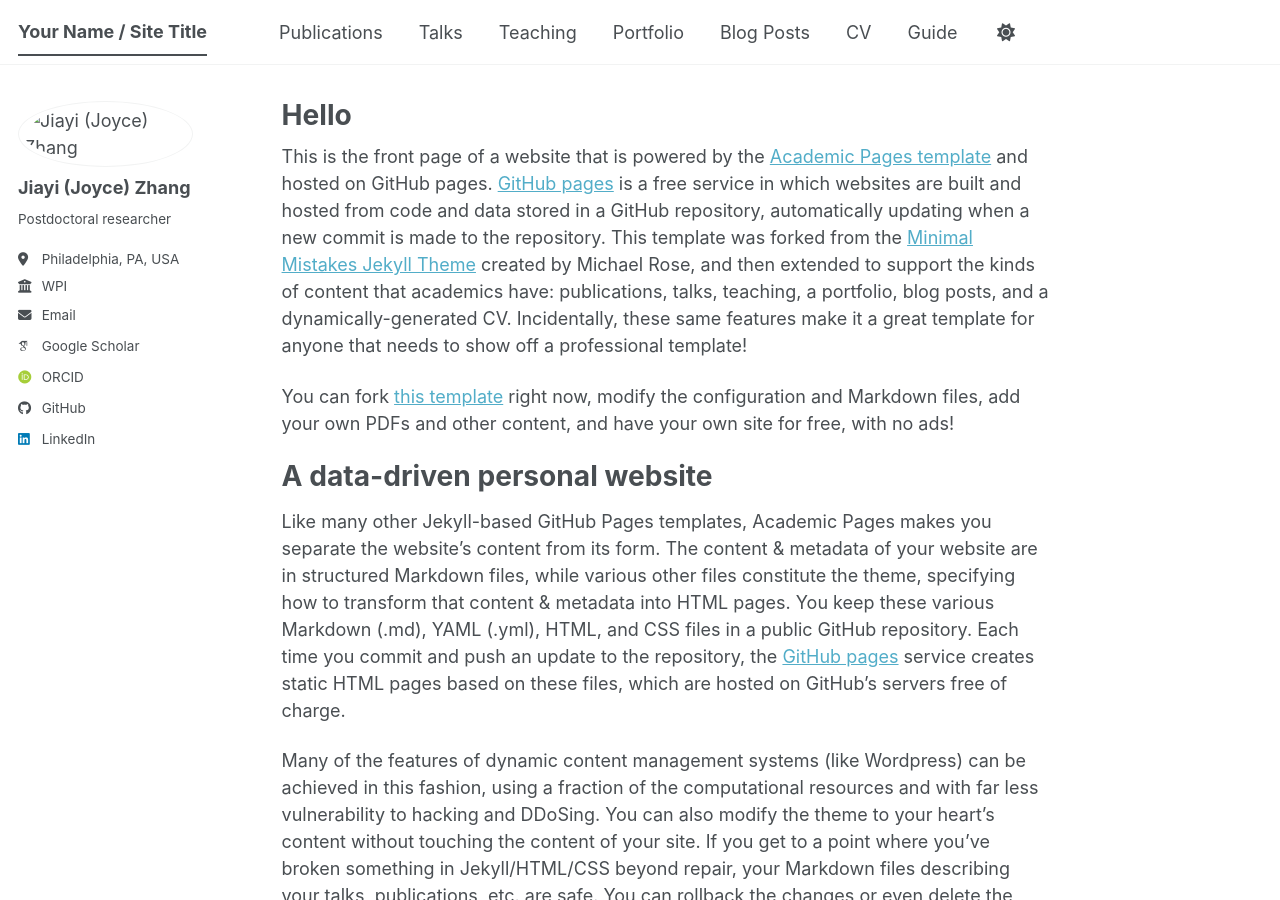
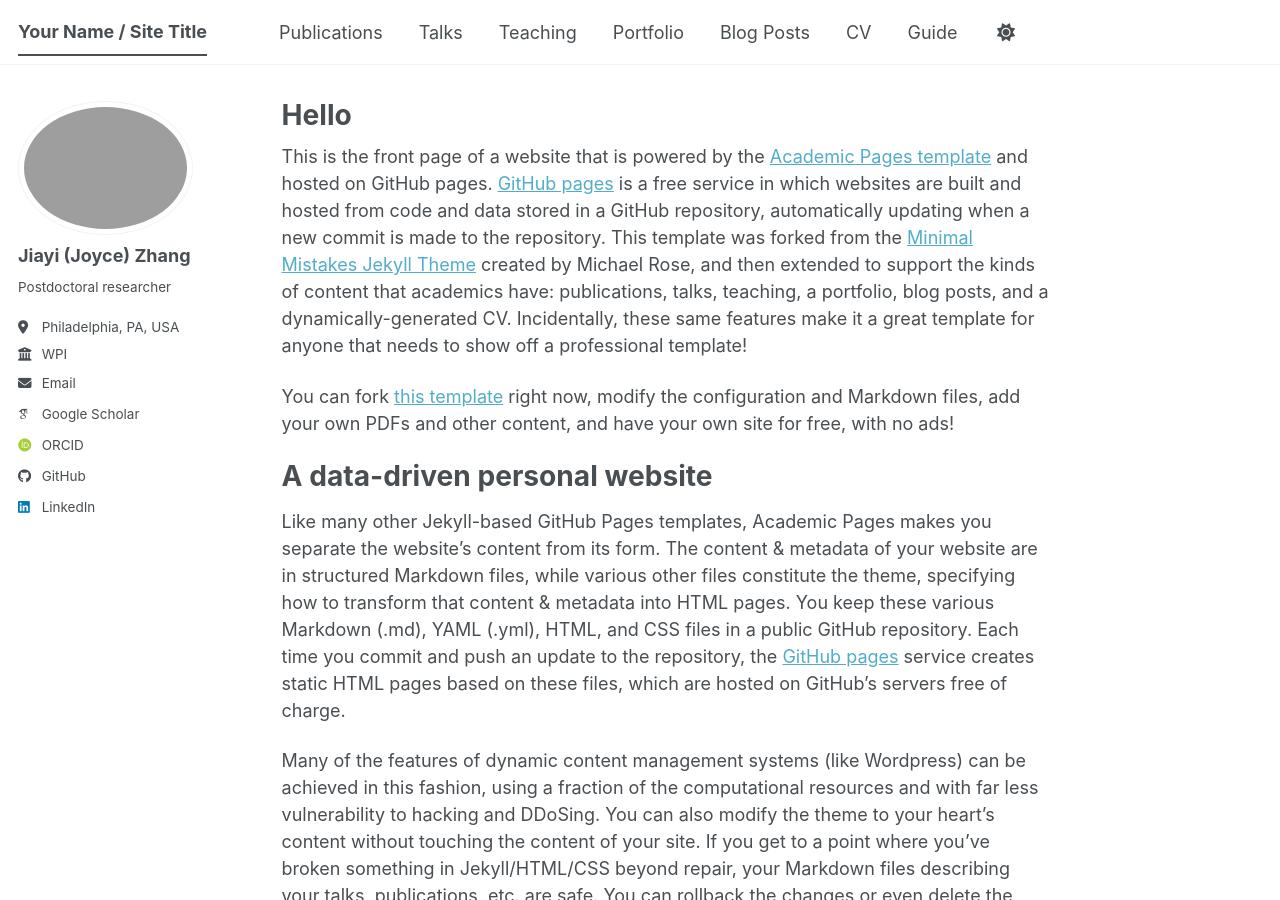
Before and after one commit to JZ2655/jz2655.github.io, a Jekyll site: the page built from _pages/about.md, in a window 1280 px wide and 900 px high. Built offline with Jekyll 4.4.1, drawn with Linux system fonts in a browser that asks for light colours; some web fonts are replaced; a script bundle is joined from its source files by our own code; library files that are not in the unit come from our copies.

Commit message:
Update _config.yml

```diff
--- a/_config.yml
+++ b/_config.yml
@@ -12,7 +12,7 @@
 title                    : "Your Name / Site Title"
 title_separator          : "-"
 name                     : &name "Your Name"
-description              : &description "Your Name's academic portfolio"   # Update this with a general description of your site, this is the default if not overridden by a page
+description              : &description "Joyce's academic portfolio"   # Update this with a general description of your site, this is the default if not overridden by a page
 url                      : https://academicpages.github.io # The base hostname & protocol for your site e.g. "https://[your GitHub username].github.io",
                                                            # or if you already have some other page hosted on Github then use "https://[your GitHub username].github.io/[Your Repo Name]"
 baseurl                  : "" # the subpath of your site, e.g. "/blog"
@@ -23,7 +23,7 @@
 #               Additional customization can be done by editing /_includes/author-profile.html
 author:
   # Biographic information
-  avatar           : "profile_joyce.png"
+  avatar           : "images/profile.png"
   name             : "Jiayi (Joyce) Zhang"
   pronouns         : # example: "she/her"
   bio              : "Postdoctoral researcher"
```
